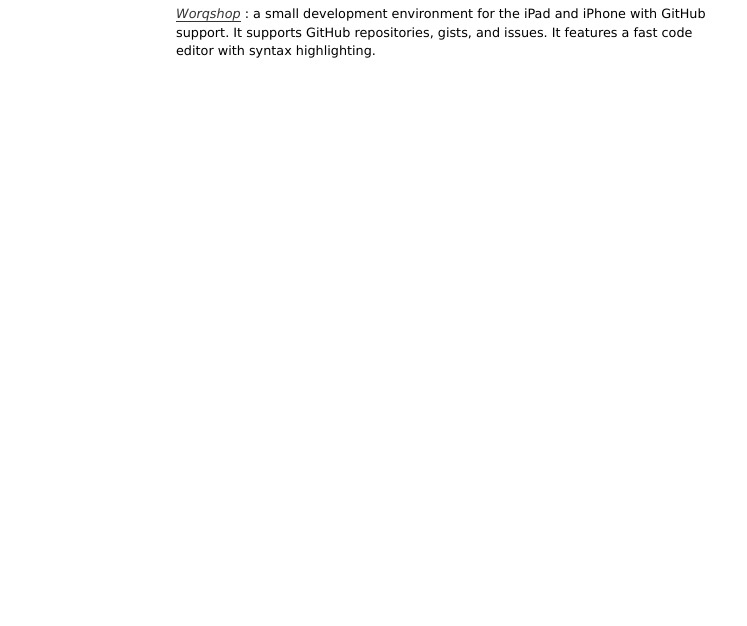
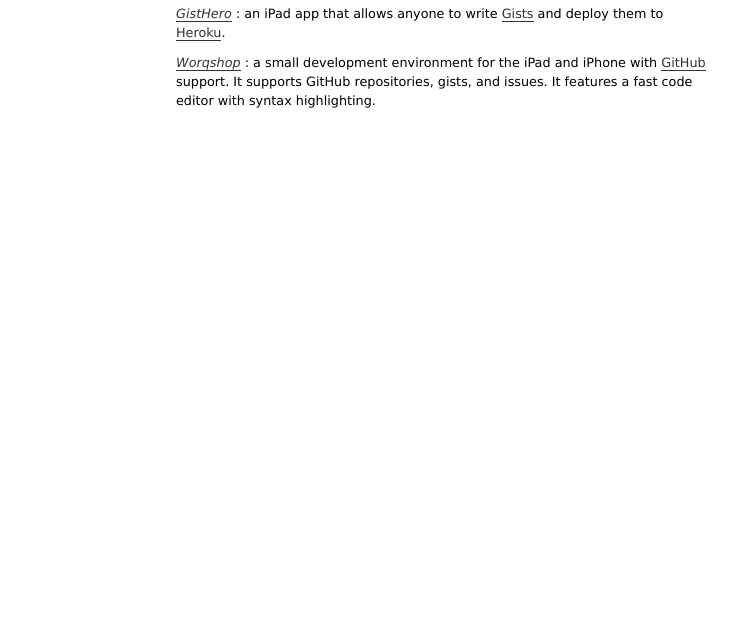
Before and after one commit to donny/projects, a plain HTML site: page index.html in a window 1280 px wide. Shown: the part 174-800 px from the top of the page, without its empty margins (0-747 px from the left). Drawn offline with Linux system fonts and the light colour scheme.

Commit message:
Add GistHero

```diff
--- a/index.html
+++ b/index.html
@@ -20,7 +20,9 @@
 
 <h2>projects</h2>
 
-<p><a href="http://worqshop.com"><em>Worqshop</em></a> : a small development environment for the iPad and iPhone with GitHub support. It supports GitHub repositories, gists, and issues. It features a fast code editor with syntax highlighting.</p>
+<p><a href="http://gisthero.com"><em>GistHero</em></a> : an iPad app that allows anyone to write <a href="https://www.heroku.com">Gists</a> and deploy them to <a href="https://www.heroku.com">Heroku</a>.</p>
+
+<p><a href="http://worqshop.com"><em>Worqshop</em></a> : a small development environment for the iPad and iPhone with <a href="https://www.github.com">GitHub</a> support. It supports GitHub repositories, gists, and issues. It features a fast code editor with syntax highlighting.</p>
 
 <br/>
 
```
